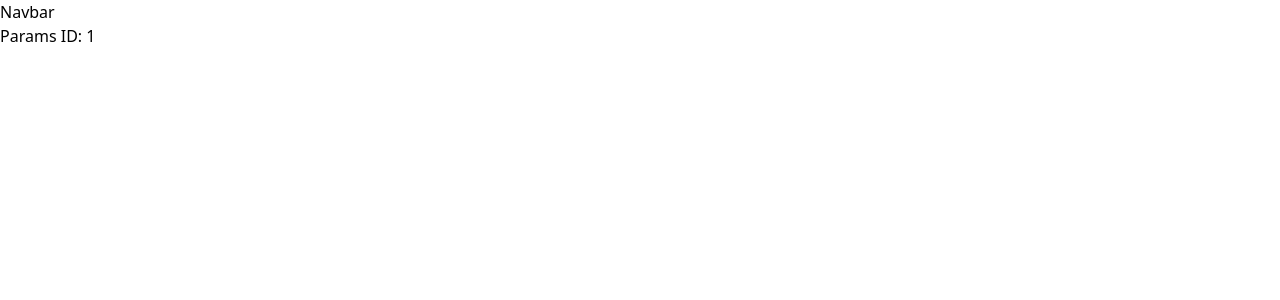
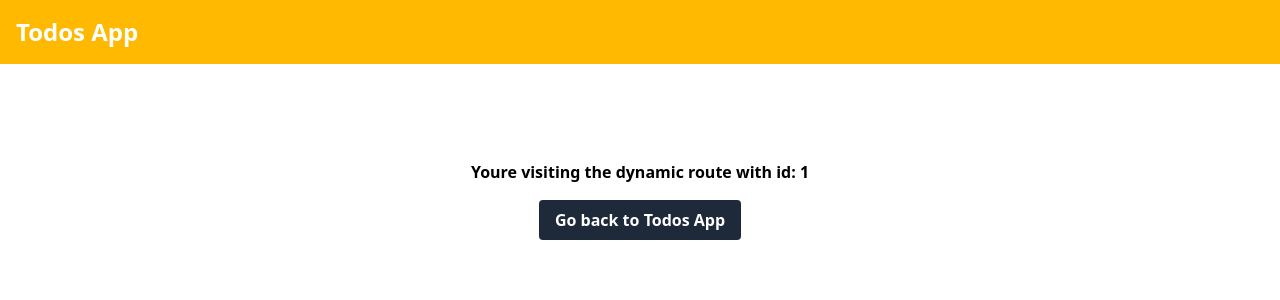
Before and after one commit to Alexrocchi/NextJS, a Next.js app in the folder todosapp/: page /todos/1 in a window 1280 px wide. Shown: the top 300 px of the page. Built offline with nearby package versions, Linux system fonts and the light colour scheme.

Commit message:
styles: add page styling

```diff
--- a/todosapp/app/page.js
+++ b/todosapp/app/page.js
@@ -1,8 +1,17 @@
 export default function Home() {
   return (
-    <main>
+    <main className="flex min-h-screen flex-col p-24">
       <h1>Hello world!</h1>
-      <h2 className="font-luckiest-guy">Welcome to Next.js!</h2>
+      <h2 className="font-luckiest-guy">Welcome to my app built with Next.js!</h2>
+
+      <div className="mt-24 flex gap-4">
+        <a
+          className="bg-gray-800 hover:bg-gray-900 text-white font-bold py-2 px-4 rounded"
+          href="/todos"
+        >
+          Go to Todos App
+        </a>
+      </div>
     </main>
   );
 }
--- a/todosapp/app/todos/[id]/page.jsx
+++ b/todosapp/app/todos/[id]/page.jsx
@@ -30,8 +30,10 @@ async function page({ params }) {
     /* throw new Error("Test error"); */
 
     return (
-        <div>
-        Params ID: {id}
+        <div className="mt-24 w-full h-full flex justify-center items-center flex-col gap-4">
+         <p className="font-bold">Youre visiting the dynamic route with id: {id}</p>
+
+            <a href="/todos" className="bg-gray-800 hover:bg-gray-900 text-white font-bold py-2 px-4 rounded">Go back to Todos App</a>
         </div>
     )
 }
--- a/todosapp/components/DeleteTodo.jsx
+++ b/todosapp/components/DeleteTodo.jsx
@@ -1,15 +1,17 @@
 "use client"
 
 import { useRouter } from "next/navigation";
+import { useState } from "react";
 
-async function DeleteTodo( { id } ) {
+function DeleteTodo( { id } ) {
 
     // To refresh the page after deleting a Todos
     const router = useRouter();
-
-    const dummyWait = await new Promise((resolve) => setTimeout(resolve, 3000));
+    const [loading, setLoading] = useState(false);
 
     async function handleDelete() {
+        setLoading(true);
+
         const response = await fetch('http://localhost:3000/api/todos', {
             method: 'DELETE',
             headers: {
@@ -26,10 +28,17 @@ async function DeleteTodo( { id } ) {
         }else{
             console.error('Failed to delete the todo');
         }
+
+        setLoading(false);
     }
 
   return (
-    <button className="bg-red-500 hover:bg-red-700 text-white font-bold py-2 px-4 rounded" onClick={handleDelete}>Delete</button>
+    <button
+        disabled={loading}
+        className="bg-red-500 hover:bg-red-700 text-white font-bold py-2 px-4 rounded cursor-pointer"
+        onClick={handleDelete}>
+            {loading ? "Deleting..." : "Delete"}
+    </button>
   )
 }
 
--- a/todosapp/components/NavBar.jsx
+++ b/todosapp/components/NavBar.jsx
@@ -1,8 +1,8 @@
 function NavBar() {
   return (
-    <div>
-      Navbar
-    </div>
+    <nav className="bg-amber-400 p-4 text-white flex justify-between items-center">
+      <a href="/" className="text-2xl font-bold">Todos App</a>
+    </nav>
   )
 }
 
```
Also changed, not shown: 1 other file (tests, documents, lock files or other folders).
